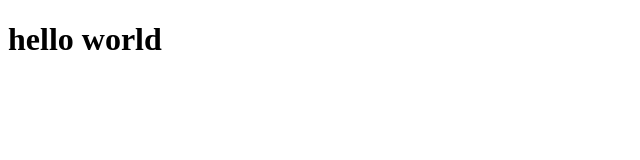
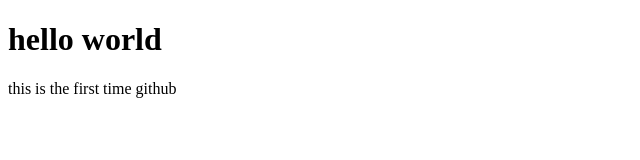
Before and after one commit to heyyoUna/myGit, a plain HTML site: page index.html in a window 1280 px wide. Shown: the whole page, without its empty margins (0-640 px from the left). Drawn offline with Linux system fonts and the light colour scheme.

Commit message:
describe

```diff
--- a/index.html
+++ b/index.html
@@ -8,6 +8,7 @@
 </head>
 <body>
     <h1>hello world</h1>
+    <p>this is the first time github</p>
 
 </body>
 </html>
```
